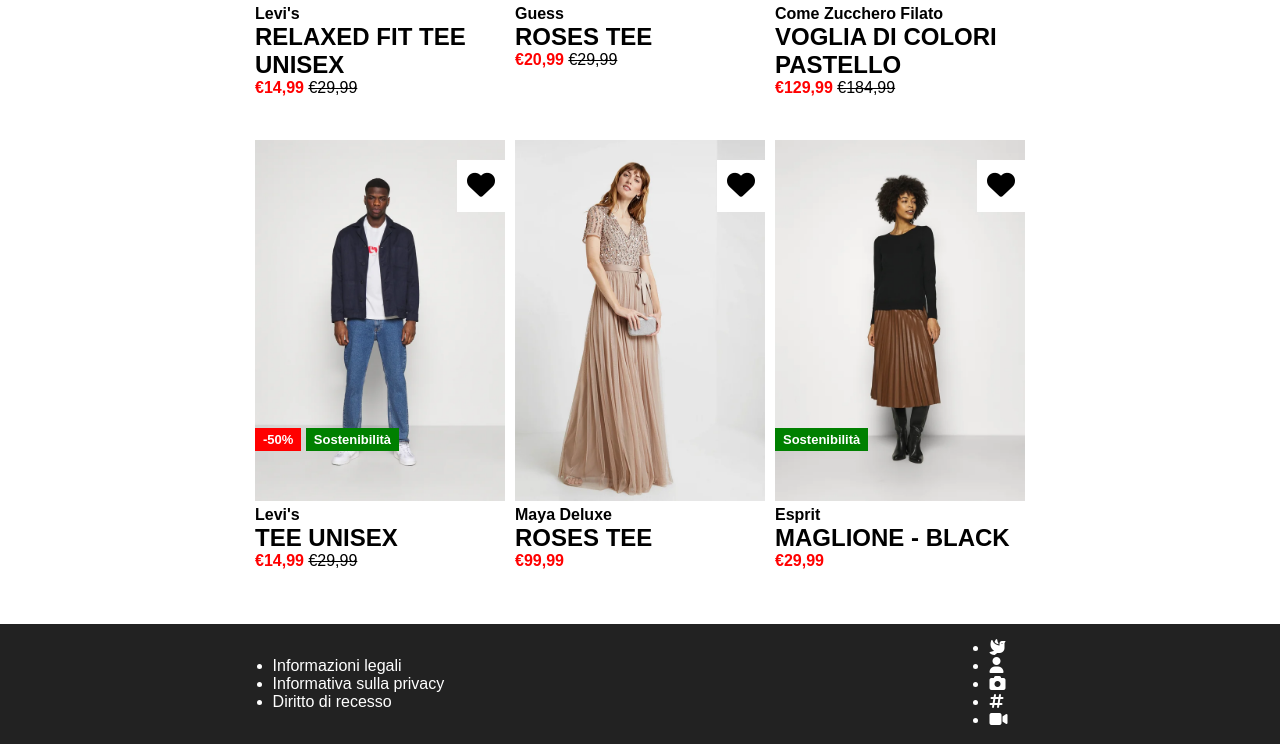
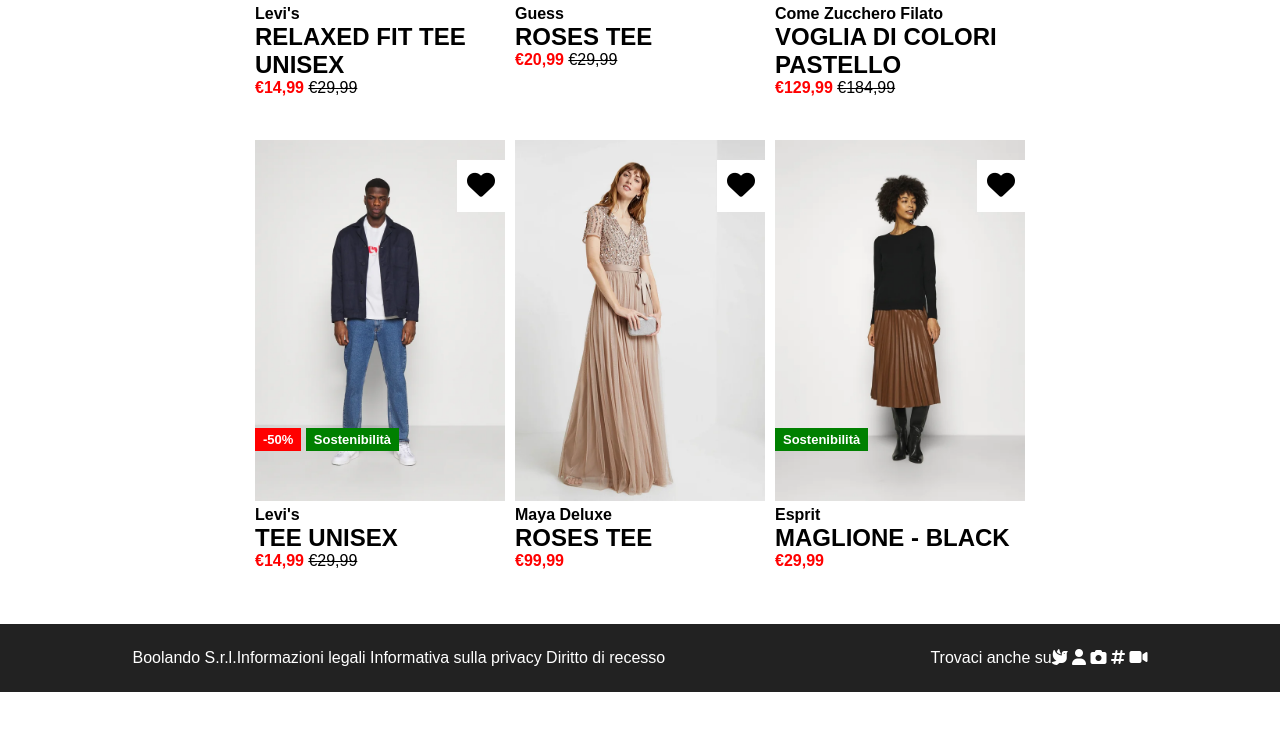
Before and after one commit to lpitto86/html-css-boolando, a plain HTML site: page index.html in a window 1280 px wide. Shown: the part 446-1190 px from the top of the page. After the commit the page ends 1138 px from the top, so only its background shows below. Drawn offline with Linux system fonts and the light colour scheme.

Commit message:
Footer B

```diff
--- a/css/style.css
+++ b/css/style.css
@@ -166,10 +166,15 @@
     align-items: center;
     padding: 15px 0;
     width: 100%;
+    /*position: relative;*/
 }
 
 footer > nav {
     display: flex;
+}
+
+footer ul li {
+    display: inline-block;
 }
 
 .wishlist {
--- a/index.html
+++ b/index.html
@@ -252,7 +252,13 @@
     </main>
 
     <footer>
+        <div class="row">
             <div class="footer-container">
+                <div>
+                    <a>
+                        Boolando S.r.l.
+                    </a>
+                </div>
                 <nav>
                     <ul>
                         <li>
@@ -272,6 +278,15 @@
                         </li>
                     </ul>
                 </nav>
+            </div>
+        </div>
+        <div class="row">
+            <div class="footer-container">
+                <div>
+                    <a>
+                        Trovaci anche su
+                    </a>
+                </div>
                 <nav>
                     <ul>
                         <li>
@@ -302,6 +317,7 @@
                     </ul>
                 </nav>
             </div>
+        </div>
     </footer>
 
 </body>
```
Lines whose indentation alone changed are shown as unchanged.
